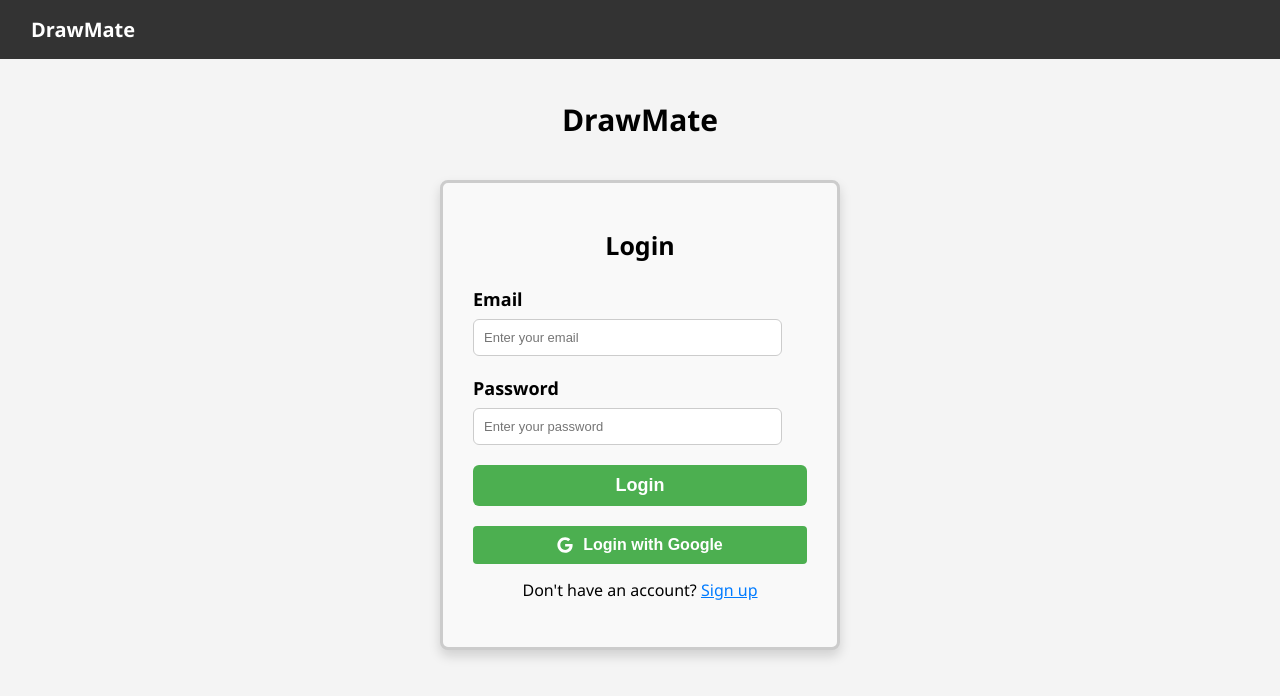
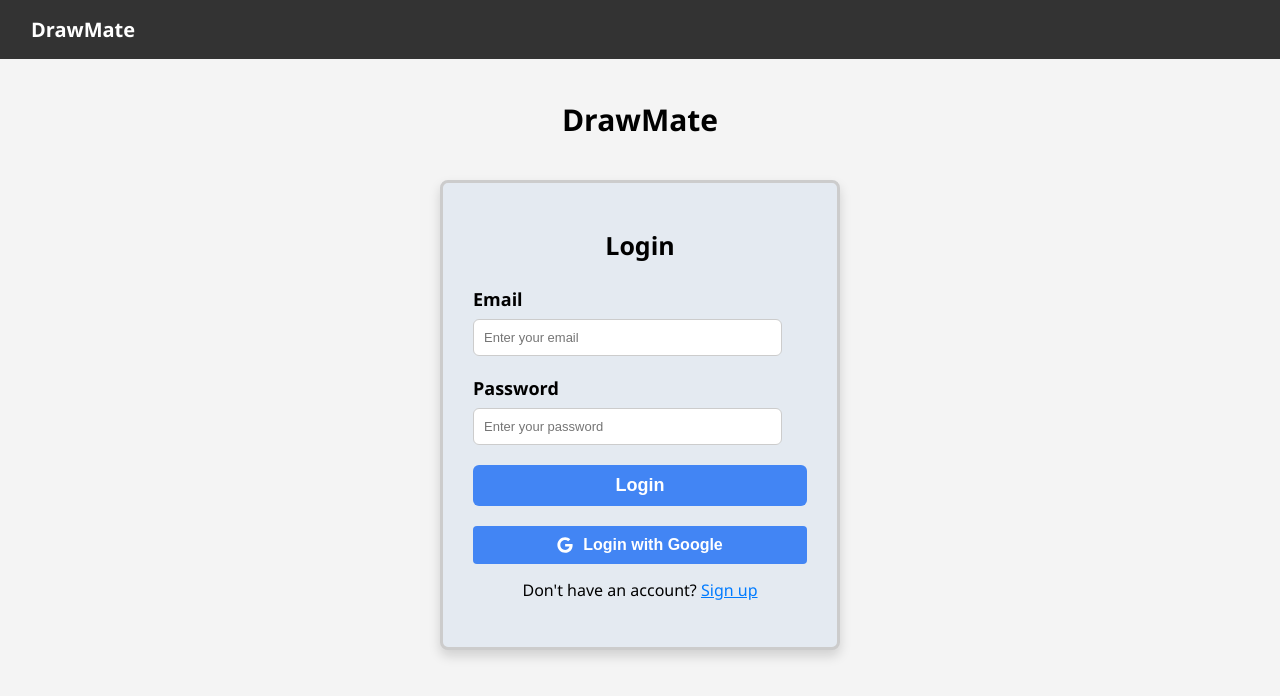
Before and after one commit to ayusao/excalidraw_integration, a React (Create React App) app: page / in a window 1280 px wide. Shown: the top 696 px of the page. Built offline with nearby package versions, Linux system fonts and the light colour scheme; no server answers.

Commit message:
color of the login container

```diff
--- a/src/components/canvaspage.js
+++ b/src/components/canvaspage.js
@@ -85,7 +85,7 @@ function CanvasPage() {
             <p>Are you sure you want to logout?</p>
             <div className="logout-buttons">
               <button onClick={confirmLogout} className="logout-button">
-                Yes, Logout
+                Logout
               </button>
               <button onClick={cancelLogout} className="cancel-button">
                 Cancel
--- a/src/components/components.css
+++ b/src/components/components.css
@@ -64,9 +64,6 @@
     animation: fadeIn 0.3s ease-out;
   }
 
-
-
-
 /*login page*/
 .login-container {
   width: 400px;
@@ -74,16 +71,9 @@
   border: 3px solid #ccc;
   border-radius: 8px;
   box-shadow: 0 6px 12px rgba(0, 0, 0, 0.15);
-  background-color: #f9f9f9;
-
-  /* REMOVE these lines: */
-  /* position: absolute;
-  top: 50%;
-  left: 50%;
-  transform: translate(-50%, -50%); */
-  margin: 40px auto; /* Center horizontally and provide top space */
+  background-color: #e4eaf1;
+  margin: 40px auto;
 }
-
 .login-heading {
   text-align: center;
   margin-top: 40px;
@@ -123,7 +113,7 @@ button {
   width: 100%;
   padding: 10px;
   font-size: 18px;
-  background-color: #4caf50;
+  background-color: #4285F4;
   color: white;
   border: none;
   border-radius: 6px;
@@ -132,14 +122,14 @@ button {
 }
 
 button:hover {
-  background-color: #45a049;
+  background-color: #2773ee;
 }
 .google-login-btn {
     display: flex;
     align-items: center;
     justify-content: center;
     padding: 10px;
-    background-color: #4caf50;
+    background-color: #4285F4;
     color: white;
     border: none;
     border-radius: 4px;
@@ -150,7 +140,7 @@ button:hover {
   }
 
   .google-login-btn:hover {
-    background-color: #45a049;
+    background-color: #2773ee;
   }
 
   .signup-link {
```
